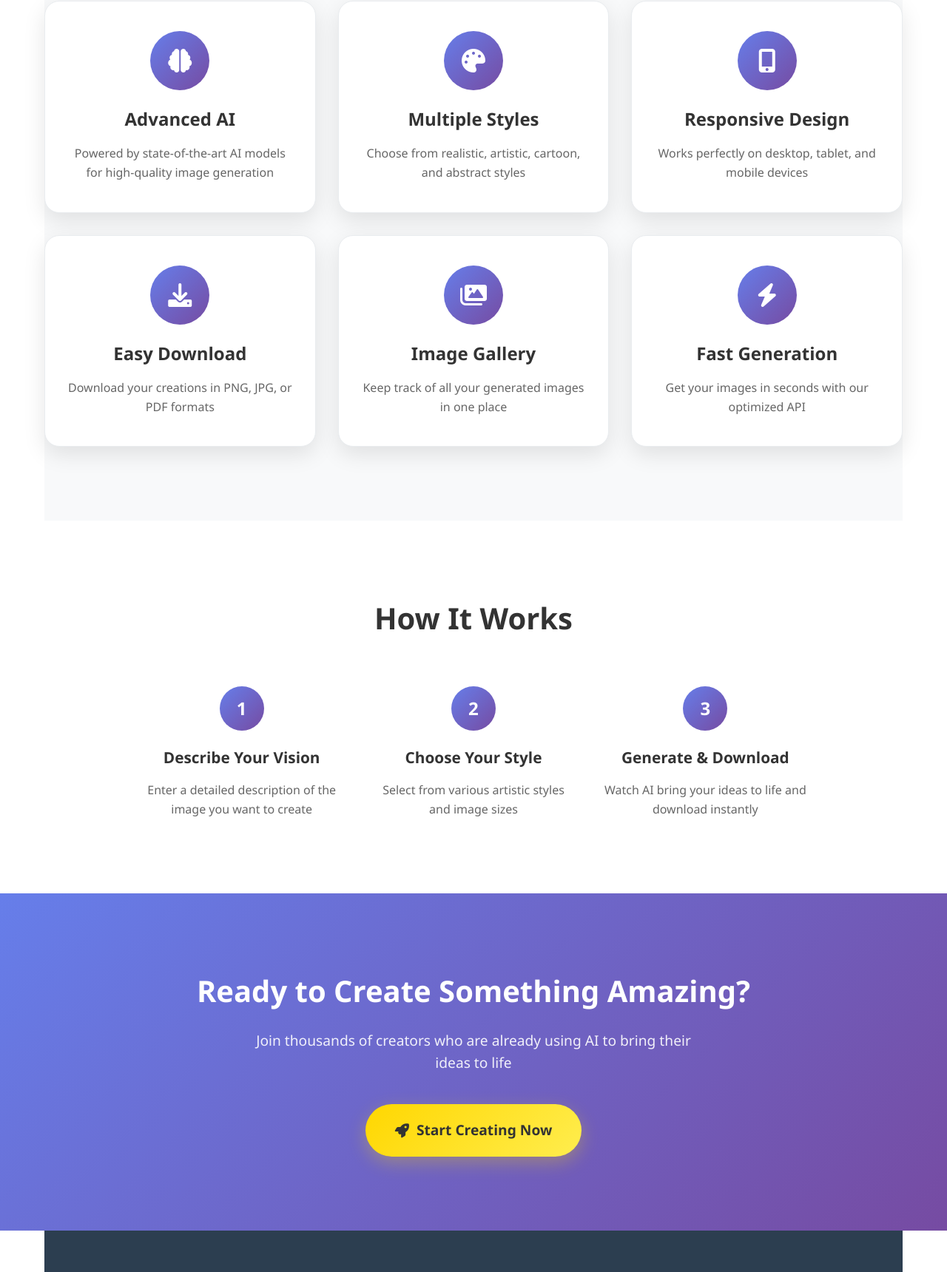
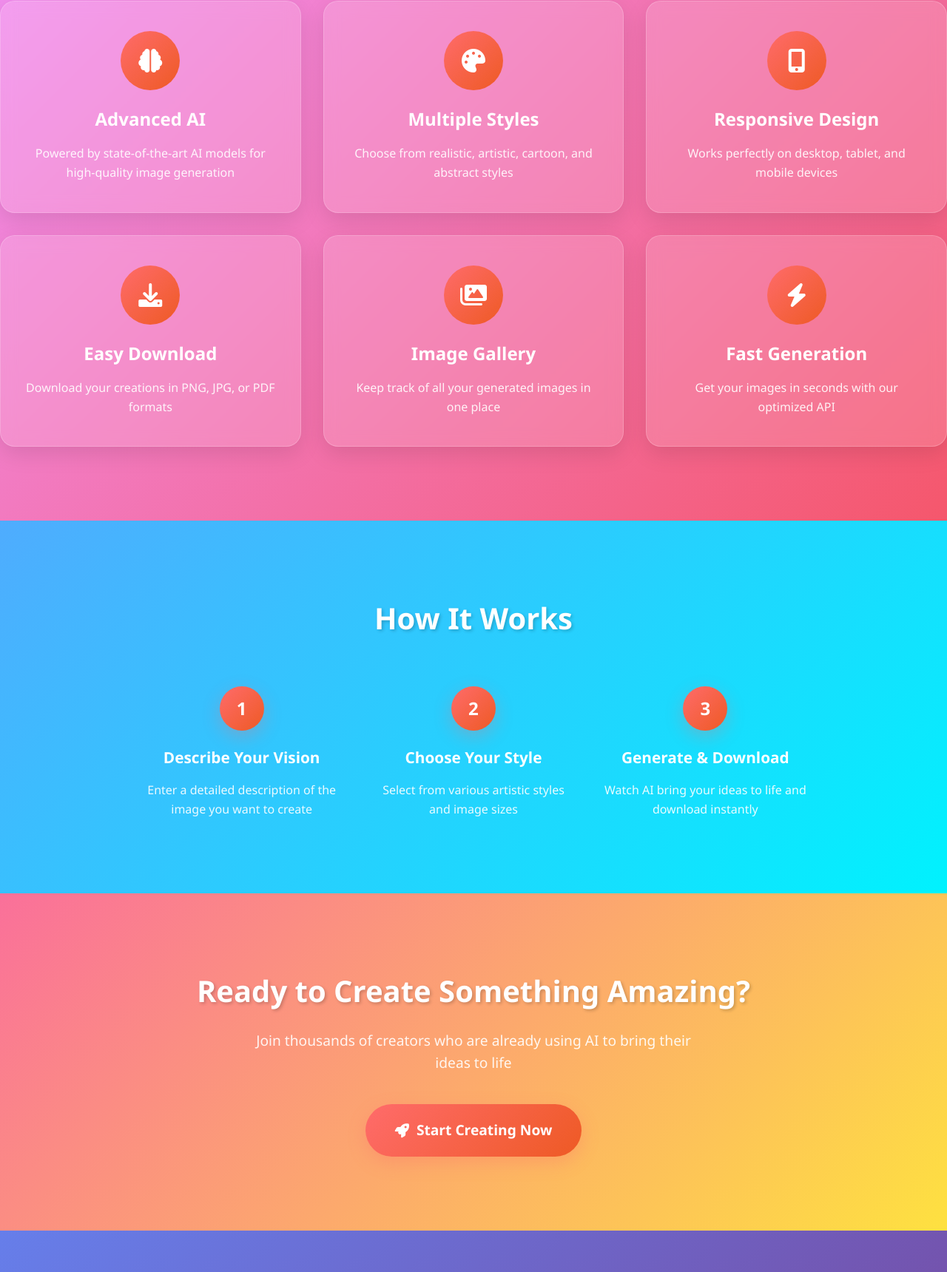
Before and after one commit to AreeshaUmar91/AiImageGenerator, a plain HTML site: page frontend/index.html in a window 1280 px wide. Shown: the part 1023-2743 px from the top of the page at 74% size. Drawn offline with Linux system fonts and the light colour scheme.

Commit message:
ake some changes

```diff
--- a/frontend/style.css
+++ b/frontend/style.css
@@ -91,14 +91,14 @@ body {
 }
 
 .btn-primary {
-  background: linear-gradient(135deg, #ffd700 0%, #ffed4e 100%);
-  color: #333;
-  box-shadow: 0 8px 25px rgba(255, 215, 0, 0.3);
+  background: linear-gradient(135deg, #ff6b6b 0%, #ee5a24 100%);
+  color: white;
+  box-shadow: 0 8px 25px rgba(255, 107, 107, 0.3);
 }
 
 .btn-primary:hover {
   transform: translateY(-3px);
-  box-shadow: 0 12px 35px rgba(255, 215, 0, 0.4);
+  box-shadow: 0 12px 35px rgba(255, 107, 107, 0.4);
 }
 
 .btn-secondary {
@@ -145,15 +145,18 @@ body {
 /* Features Section */
 .features {
   padding: 100px 0;
-  background: #f8f9fa;
-  width: 100%;
+  background: linear-gradient(135deg, #f093fb 0%, #f5576c 100%);
+  width: 100vw;
+  margin-left: calc(-50vw + 50%);
+  color: white;
 }
 
 .features h2 {
   text-align: center;
   font-size: 2.5rem;
   margin-bottom: 60px;
-  color: #333;
+  color: white;
+  text-shadow: 2px 2px 4px rgba(0,0,0,0.2);
 }
 
 .features-grid {
@@ -164,24 +167,26 @@ body {
 }
 
 .feature-card {
-  background: white;
+  background: rgba(255, 255, 255, 0.15);
   padding: 40px 30px;
   border-radius: 20px;
   text-align: center;
   box-shadow: 0 10px 30px rgba(0,0,0,0.1);
   transition: all 0.3s ease;
-  border: 1px solid #e9ecef;
+  border: 1px solid rgba(255, 255, 255, 0.2);
+  backdrop-filter: blur(10px);
 }
 
 .feature-card:hover {
   transform: translateY(-10px);
-  box-shadow: 0 20px 40px rgba(0,0,0,0.15);
+  box-shadow: 0 20px 40px rgba(0,0,0,0.2);
+  background: rgba(255, 255, 255, 0.25);
 }
 
 .feature-icon {
   width: 80px;
   height: 80px;
-  background: linear-gradient(135deg, #667eea 0%, #764ba2 100%);
+  background: linear-gradient(135deg, #ff6b6b 0%, #ee5a24 100%);
   border-radius: 50%;
   display: flex;
   align-items: center;
@@ -197,26 +202,29 @@ body {
 .feature-card h3 {
   font-size: 1.5rem;
   margin-bottom: 15px;
-  color: #333;
+  color: white;
 }
 
 .feature-card p {
-  color: #666;
+  color: rgba(255, 255, 255, 0.9);
   line-height: 1.6;
 }
 
 /* How It Works Section */
 .how-it-works {
   padding: 100px 0;
-  background: white;
-  width: 100%;
+  background: linear-gradient(135deg, #4facfe 0%, #00f2fe 100%);
+  width: 100vw;
+  margin-left: calc(-50vw + 50%);
+  color: white;
 }
 
 .how-it-works h2 {
   text-align: center;
   font-size: 2.5rem;
   margin-bottom: 60px;
-  color: #333;
+  color: white;
+  text-shadow: 2px 2px 4px rgba(0,0,0,0.2);
 }
 
 .steps {
@@ -235,7 +243,7 @@ body {
 .step-number {
   width: 60px;
   height: 60px;
-  background: linear-gradient(135deg, #667eea 0%, #764ba2 100%);
+  background: linear-gradient(135deg, #ff6b6b 0%, #ee5a24 100%);
   color: white;
   border-radius: 50%;
   display: flex;
@@ -244,23 +252,24 @@ body {
   font-size: 1.5rem;
   font-weight: bold;
   margin: 0 auto 20px;
+  box-shadow: 0 8px 25px rgba(255, 107, 107, 0.3);
 }
 
 .step h3 {
   font-size: 1.3rem;
   margin-bottom: 15px;
-  color: #333;
+  color: white;
 }
 
 .step p {
-  color: #666;
+  color: rgba(255, 255, 255, 0.9);
   line-height: 1.6;
 }
 
 /* CTA Section */
 .cta {
   padding: 100px 0;
-  background: linear-gradient(135deg, #667eea 0%, #764ba2 100%);
+  background: linear-gradient(135deg, #fa709a 0%, #fee140 100%);
   color: white;
   text-align: center;
   width: 100vw;
@@ -270,6 +279,7 @@ body {
 .cta-content h2 {
   font-size: 2.5rem;
   margin-bottom: 20px;
+  text-shadow: 2px 2px 4px rgba(0,0,0,0.2);
 }
 
 .cta-content p {
@@ -283,10 +293,11 @@ body {
 
 /* Footer */
 .footer {
-  background: #2c3e50;
+  background: linear-gradient(135deg, #667eea 0%, #764ba2 100%);
   color: white;
   padding: 60px 0 20px;
-  width: 100%;
+  width: 100vw;
+  margin-left: calc(-50vw + 50%);
 }
 
 .footer-content {
@@ -303,7 +314,7 @@ body {
 }
 
 .footer-section p {
-  color: #bdc3c7;
+  color: rgba(255, 255, 255, 0.8);
   line-height: 1.6;
 }
 
@@ -316,13 +327,13 @@ body {
 }
 
 .footer-section ul li a {
-  color: #bdc3c7;
+  color: rgba(255, 255, 255, 0.8);
   text-decoration: none;
   transition: color 0.3s ease;
 }
 
 .footer-section ul li a:hover {
-  color: #3498db;
+  color: #ff6b6b;
 }
 
 .social-links {
@@ -333,7 +344,7 @@ body {
 .social-links a {
   width: 40px;
   height: 40px;
-  background: #34495e;
+  background: rgba(255, 255, 255, 0.2);
   border-radius: 50%;
   display: flex;
   align-items: center;
@@ -341,18 +352,19 @@ body {
   color: white;
   text-decoration: none;
   transition: all 0.3s ease;
+  backdrop-filter: blur(10px);
 }
 
 .social-links a:hover {
-  background: #3498db;
+  background: #ff6b6b;
   transform: translateY(-2px);
 }
 
 .footer-bottom {
-  border-top: 1px solid #34495e;
+  border-top: 1px solid rgba(255, 255, 255, 0.2);
   padding-top: 20px;
   text-align: center;
-  color: #bdc3c7;
+  color: rgba(255, 255, 255, 0.8);
 }
 
 /* Animations */
```
Also changed, not shown: frontend/index.html (+3 -3 lines), frontend/script.js (indentation only).
